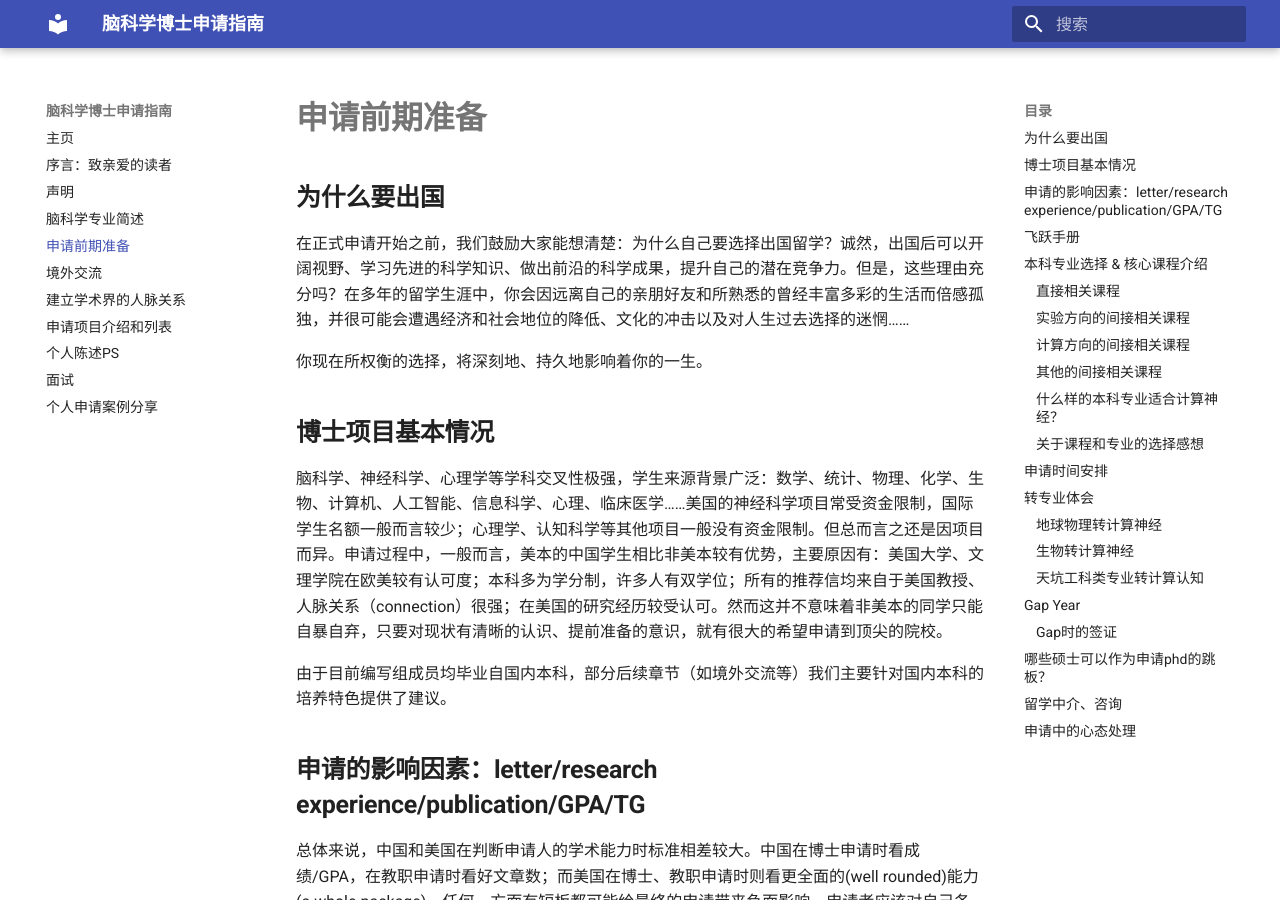
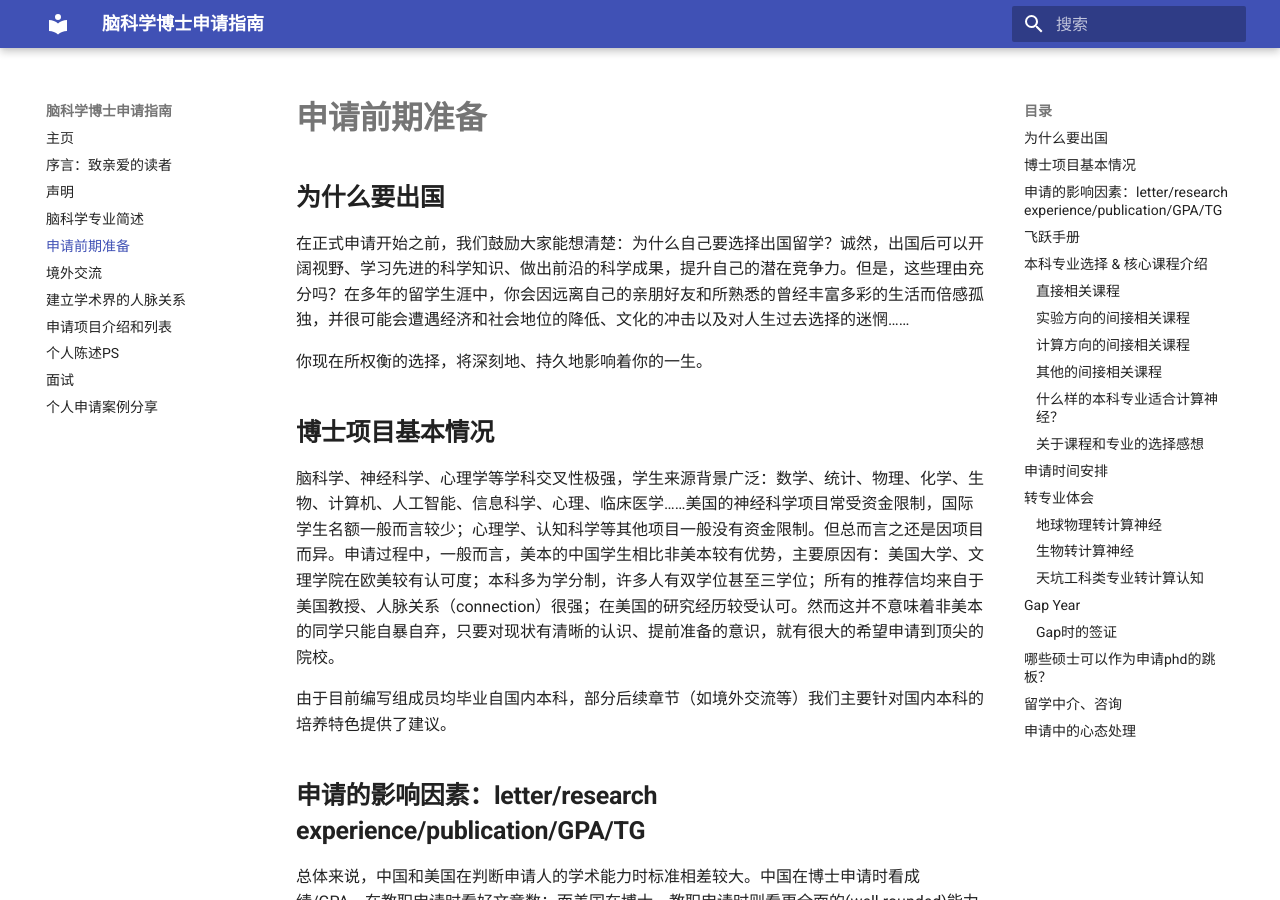
Before and after one commit to BrainPhD-CN/handbook, an MkDocs documentation site: the page built from docs/early-stage.md, in a window 1280 px wide and 900 px high. Built offline with MkDocs 1.6.1 and Material for MkDocs 9.7.7, drawn with Linux system fonts in a browser that asks for light colours.

Commit message:
Update early-stage.md

```diff
--- a/docs/early-stage.md
+++ b/docs/early-stage.md
@@ -10,7 +10,7 @@
 ## **博士项目基本情况**
 
 
-脑科学、神经科学、心理学等学科交叉性极强，学生来源背景广泛：数学、统计、物理、化学、生物、计算机、人工智能、信息科学、心理、临床医学……美国的神经科学项目常受资金限制，国际学生名额一般而言较少；心理学、认知科学等其他项目一般没有资金限制。但总而言之还是因项目而异。申请过程中，一般而言，美本的中国学生相比非美本较有优势，主要原因有：美国大学、文理学院在欧美较有认可度；本科多为学分制，许多人有双学位；所有的推荐信均来自于美国教授、人脉关系（connection）很强；在美国的研究经历较受认可。然而这并不意味着非美本的同学只能自暴自弃，只要对现状有清晰的认识、提前准备的意识，就有很大的希望申请到顶尖的院校。
+脑科学、神经科学、心理学等学科交叉性极强，学生来源背景广泛：数学、统计、物理、化学、生物、计算机、人工智能、信息科学、心理、临床医学……美国的神经科学项目常受资金限制，国际学生名额一般而言较少；心理学、认知科学等其他项目一般没有资金限制。但总而言之还是因项目而异。申请过程中，一般而言，美本的中国学生相比非美本较有优势，主要原因有：美国大学、文理学院在欧美较有认可度；本科多为学分制，许多人有双学位甚至三学位；所有的推荐信均来自于美国教授、人脉关系（connection）很强；在美国的研究经历较受认可。然而这并不意味着非美本的同学只能自暴自弃，只要对现状有清晰的认识、提前准备的意识，就有很大的希望申请到顶尖的院校。
 
 由于目前编写组成员均毕业自国内本科，部分后续章节（如境外交流等）我们主要针对国内本科的培养特色提供了建议。
 
```
